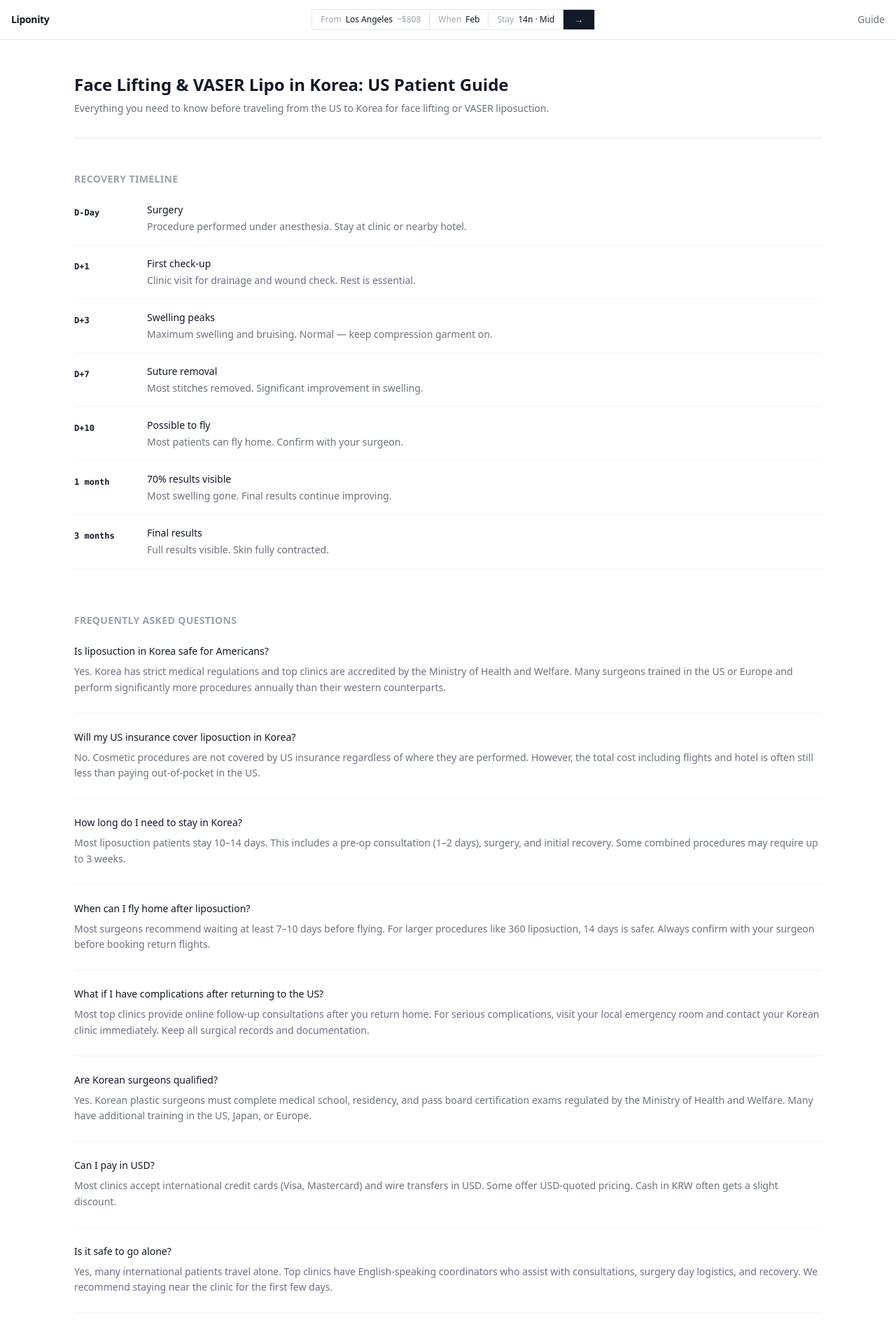
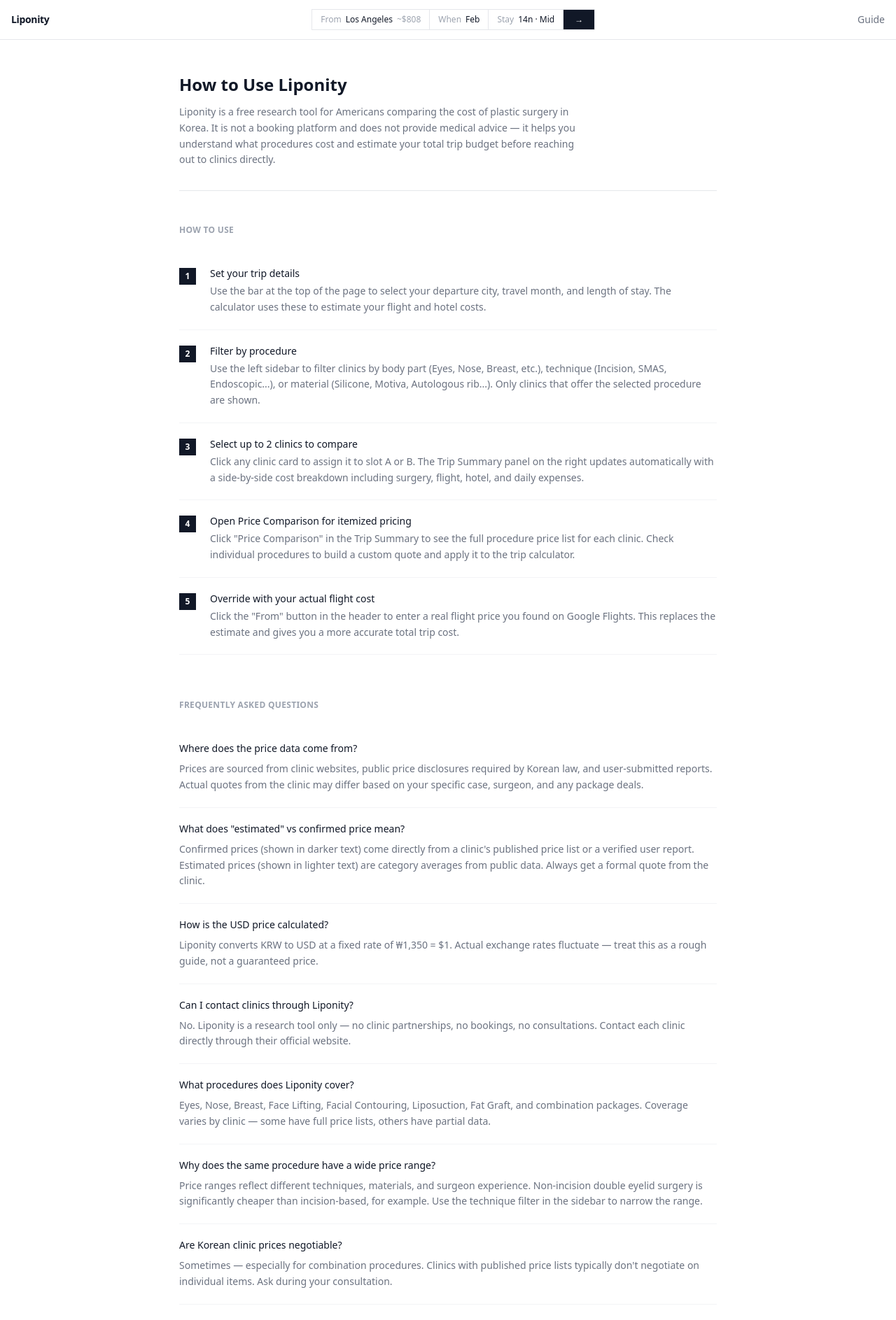
Before and after one commit to hyey00n/liponity, a Next.js app: page /guide in a window 1280 px wide. Shown: the top 1887 px of the page at 70% size. Built offline with nearby package versions, Linux system fonts and the light colour scheme.

Commit message:
20260504 최종수정

```diff
--- a/src/app/clinics/page.tsx
+++ b/src/app/clinics/page.tsx
@@ -39,8 +39,8 @@
   { label: 'Package',        value: 'Package' },
 ]
 
-const METHOD_TAGS   = ['절개', '비절개', 'SMAS', '내시경', '매몰', '눈매교정', '안검하수']
-const MATERIAL_TAGS = ['자가늑연골', '기증늑연골', '모티바', '멘토', '실리콘', '지방이식', '벨라젤']
+const METHOD_TAGS   = ['Incision', 'Non-incision', 'SMAS', 'Endoscopic', 'Buried suture', 'Epicanthoplasty', 'Ptosis correction']
+const MATERIAL_TAGS = ['Autologous rib', 'Donor rib', 'Motiva', 'Mentor', 'Silicone', 'Fat graft', 'Bellygel']
 
 const CATEGORY_TO_PROC: Record<string, string> = {
   Eyes: '눈', Nose: '코', Breast: '가슴', Lifting: '리프팅',
@@ -183,9 +183,9 @@
       const matchCat      = activeCategories.size === 0 || c.specialties.some(s => activeCategories.has(s))
       const matchSearch   = !searchQuery || c.name.toLowerCase().includes(searchQuery.toLowerCase())
       const matchMethod   = activeMethodTags.size === 0 ||
-        c.priceItems.some(item => [...activeMethodTags].some(t => item.name.includes(t)))
+        c.priceItems.some(item => [...activeMethodTags].some(t => item.name.toLowerCase().includes(t.toLowerCase())))
       const matchMaterial = activeMaterialTags.size === 0 ||
-        c.priceItems.some(item => [...activeMaterialTags].some(t => item.name.includes(t)))
+        c.priceItems.some(item => [...activeMaterialTags].some(t => item.name.toLowerCase().includes(t.toLowerCase())))
       const matchPrice    = !priceOnly || (c.priceItems?.length ?? 0) > 0
       return matchCat && matchSearch && matchMethod && matchMaterial && matchPrice
     })
@@ -447,7 +447,7 @@
           </div>
 
           {/* 부위 */}
-          <Section id="body" title="부위 (Body Part)">
+          <Section id="body" title="Body Part">
             <div className="flex flex-wrap gap-1.5">
               {BODY_PARTS.map(cat => (
                 <TagChip
@@ -461,7 +461,7 @@
           </Section>
 
           {/* 방법 */}
-          <Section id="method" title="방법 (Technique)">
+          <Section id="method" title="Technique">
             <div className="flex flex-wrap gap-1.5">
               {METHOD_TAGS.map(tag => (
                 <TagChip
@@ -475,7 +475,7 @@
           </Section>
 
           {/* 재료 */}
-          <Section id="material" title="재료 (Material)">
+          <Section id="material" title="Material">
             <div className="flex flex-wrap gap-1.5">
               {MATERIAL_TAGS.map(tag => (
                 <TagChip
@@ -489,7 +489,7 @@
           </Section>
 
           {/* 가격 */}
-          <Section id="price" title="가격 (Price)">
+          <Section id="price" title="Price">
             <label className="flex items-center gap-2 cursor-pointer">
               <div
                 onClick={() => setPriceOnly(p => !p)}
@@ -497,7 +497,7 @@
               >
                 <span className={`absolute top-0.5 w-4 h-4 bg-white rounded-full shadow transition-transform ${priceOnly ? 'translate-x-4' : 'translate-x-0.5'}`} />
               </div>
-              <span className="text-xs text-gray-700">가격 있는 곳만</span>
+              <span className="text-xs text-gray-700">With pricing only</span>
             </label>
           </Section>
         </aside>
@@ -587,12 +587,18 @@
                         </div>
                         <div className="flex-shrink-0 text-right">
                           {priceRange ? (
-                            <p className="text-xs text-gray-700 font-medium">
-                              ₩{Math.round(priceRange.min / 10000)}만
-                              {priceRange.max > priceRange.min && (
-                                <span className="text-gray-400"> ~ ₩{Math.round(priceRange.max / 10000)}만</span>
-                              )}
-                            </p>
+                            <>
+                              <p className="text-xs text-gray-700 font-medium">
+                                ${Math.round(priceRange.min / 1350).toLocaleString()}
+                                {priceRange.max > priceRange.min && (
+                                  <span className="text-gray-400"> ~ ${Math.round(priceRange.max / 1350).toLocaleString()}</span>
+                                )}
+                              </p>
+                              <p className="text-xs text-gray-400">
+                                ₩{Math.round(priceRange.min / 10000)}만
+                                {priceRange.max > priceRange.min && ` ~ ₩${Math.round(priceRange.max / 10000)}만`}
+                              </p>
+                            </>
                           ) : (
                             <span className="text-xs text-gray-300">—</span>
                           )}
--- a/src/app/guide/page.tsx
+++ b/src/app/guide/page.tsx
@@ -1,68 +1,82 @@
 import type { Metadata } from 'next'
 
 export const metadata: Metadata = {
-  title: 'Face Lifting & VASER Lipo in Korea: Complete Guide for US Patients',
+  title: 'How to Use Liponity — Korea Plastic Surgery Cost Guide',
   description:
-    'Everything Americans need to know before getting face lifting or VASER lipo in Korea. Safety, recovery timeline, cost, flights, and how to avoid fake clinics.',
+    'Learn how to use Liponity to compare Korean plastic surgery clinic prices, calculate your total trip cost, and understand what the estimates mean.',
   alternates: { canonical: 'https://www.liponity.com/guide' },
   openGraph: {
-    title: 'Face Lifting & VASER Lipo in Korea: Complete Guide for US Patients',
-    description: 'Recovery timeline, safety tips, cost breakdown, and FAQs for Americans getting face lifting or VASER lipo in Korea.',
+    title: 'How to Use Liponity — Korea Plastic Surgery Cost Guide',
+    description: 'Compare clinic prices, estimate trip costs, and understand Korean plastic surgery pricing — all in one tool.',
     url: 'https://www.liponity.com/guide',
   },
 }
 
-const FAQS = [
+const HOW_TO = [
   {
-    q: 'Is liposuction in Korea safe for Americans?',
-    a: 'Yes. Korea has strict medical regulations and top clinics are accredited by the Ministry of Health and Welfare. Many surgeons trained in the US or Europe and perform significantly more procedures annually than their western counterparts.',
+    step: '1',
+    title: 'Set your trip details',
+    desc: 'Use the bar at the top of the page to select your departure city, travel month, and length of stay. The calculator uses these to estimate your flight and hotel costs.',
   },
   {
-    q: 'Will my US insurance cover liposuction in Korea?',
-    a: 'No. Cosmetic procedures are not covered by US insurance regardless of where they are performed. However, the total cost including flights and hotel is often still less than paying out-of-pocket in the US.',
+    step: '2',
+    title: 'Filter by procedure',
+    desc: 'Use the left sidebar to filter clinics by body part (Eyes, Nose, Breast, etc.), technique (Incision, SMAS, Endoscopic...), or material (Silicone, Motiva, Autologous rib...). Only clinics that offer the selected procedure are shown.',
   },
   {
-    q: 'How long do I need to stay in Korea?',
-    a: 'Most liposuction patients stay 10–14 days. This includes a pre-op consultation (1–2 days), surgery, and initial recovery. Some combined procedures may require up to 3 weeks.',
+    step: '3',
+    title: 'Select up to 2 clinics to compare',
+    desc: 'Click any clinic card to assign it to slot A or B. The Trip Summary panel on the right updates automatically with a side-by-side cost breakdown including surgery, flight, hotel, and daily expenses.',
   },
   {
-    q: 'When can I fly home after liposuction?',
-    a: 'Most surgeons recommend waiting at least 7–10 days before flying. For larger procedures like 360 liposuction, 14 days is safer. Always confirm with your surgeon before booking return flights.',
+    step: '4',
+    title: 'Open Price Comparison for itemized pricing',
+    desc: 'Click "Price Comparison" in the Trip Summary to see the full procedure price list for each clinic. Check individual procedures to build a custom quote and apply it to the trip calculator.',
   },
   {
-    q: 'What if I have complications after returning to the US?',
-    a: 'Most top clinics provide online follow-up consultations after you return home. For serious complications, visit your local emergency room and contact your Korean clinic immediately. Keep all surgical records and documentation.',
-  },
-  {
-    q: 'Are Korean surgeons qualified?',
-    a: 'Yes. Korean plastic surgeons must complete medical school, residency, and pass board certification exams regulated by the Ministry of Health and Welfare. Many have additional training in the US, Japan, or Europe.',
-  },
-  {
-    q: 'Can I pay in USD?',
-    a: 'Most clinics accept international credit cards (Visa, Mastercard) and wire transfers in USD. Some offer USD-quoted pricing. Cash in KRW often gets a slight discount.',
-  },
-  {
-    q: 'Is it safe to go alone?',
-    a: 'Yes, many international patients travel alone. Top clinics have English-speaking coordinators who assist with consultations, surgery day logistics, and recovery. We recommend staying near the clinic for the first few days.',
-  },
-  {
-    q: 'How do I avoid ghost doctors or fake clinics?',
-    a: 'Always verify the clinic is registered with the Korean Ministry of Health and Welfare. Ask to confirm your specific surgeon before surgery. Avoid unusually low prices. Request to see before/after photos from the same surgeon.',
-  },
-  {
-    q: 'What should I bring to Korea for recovery?',
-    a: 'Comfortable loose clothing, compression garments (some clinics provide these), any regular medications, travel insurance documents, and your surgical records. A travel pillow helps on the flight home.',
+    step: '5',
+    title: 'Override with your actual flight cost',
+    desc: 'Click the "From" button in the header to enter a real flight price you found on Google Flights. This replaces the estimate and gives you a more accurate total trip cost.',
   },
 ]
 
-const TIMELINE = [
-  { day: 'D-Day',    label: 'Surgery',              desc: 'Procedure performed under anesthesia. Stay at clinic or nearby hotel.' },
-  { day: 'D+1',      label: 'First check-up',       desc: 'Clinic visit for drainage and wound check. Rest is essential.' },
-  { day: 'D+3',      label: 'Swelling peaks',       desc: 'Maximum swelling and bruising. Normal — keep compression garment on.' },
-  { day: 'D+7',      label: 'Suture removal',       desc: 'Most stitches removed. Significant improvement in swelling.' },
-  { day: 'D+10',     label: 'Possible to fly',      desc: 'Most patients can fly home. Confirm with your surgeon.' },
-  { day: '1 month',  label: '70% results visible',  desc: 'Most swelling gone. Final results continue improving.' },
-  { day: '3 months', label: 'Final results',         desc: 'Full results visible. Skin fully contracted.' },
+const FAQS = [
+  {
+    q: 'Where does the price data come from?',
+    a: 'Prices are sourced from clinic websites, public price disclosures required by Korean law, and user-submitted reports. Actual quotes from the clinic may differ based on your specific case, surgeon, and any package deals.',
+  },
+  {
+    q: 'What does "estimated" vs confirmed price mean?',
+    a: 'Confirmed prices (shown in darker text) come directly from a clinic\'s published price list or a verified user report. Estimated prices (shown in lighter text) are category averages from public data. Always get a formal quote from the clinic.',
+  },
+  {
+    q: 'How is the USD price calculated?',
+    a: 'Liponity converts KRW to USD at a fixed rate of ₩1,350 = $1. Actual exchange rates fluctuate — treat this as a rough guide, not a guaranteed price.',
+  },
+  {
+    q: 'Can I contact clinics through Liponity?',
+    a: 'No. Liponity is a research tool only — no clinic partnerships, no bookings, no consultations. Contact each clinic directly through their official website.',
+  },
+  {
+    q: 'What procedures does Liponity cover?',
+    a: 'Eyes, Nose, Breast, Face Lifting, Facial Contouring, Liposuction, Fat Graft, and combination packages. Coverage varies by clinic — some have full price lists, others have partial data.',
+  },
+  {
+    q: 'Why does the same procedure have a wide price range?',
+    a: 'Price ranges reflect different techniques, materials, and surgeon experience. Non-incision double eyelid surgery is significantly cheaper than incision-based, for example. Use the technique filter in the sidebar to narrow the range.',
+  },
+  {
+    q: 'Are Korean clinic prices negotiable?',
+    a: 'Sometimes — especially for combination procedures. Clinics with published price lists typically don\'t negotiate on individual items. Ask during your consultation.',
+  },
+  {
+    q: 'Do clinics charge a consultation fee?',
+    a: 'Most Korean clinics offer free consultations, including video calls for international patients. Some charge a fee that\'s applied toward the surgery cost if you proceed. Confirm with each clinic.',
+  },
+  {
+    q: 'How do I report a price or suggest a clinic?',
+    a: 'Hover over any procedure in the Price Comparison modal to see "Different price? Report it." To suggest a clinic, use the form at the bottom of the main page.',
+  },
 ]
 
 const faqJsonLd = {
@@ -77,36 +91,38 @@
 
 export default function GuidePage() {
   return (
-    <div className="max-w-[1100px] mx-auto px-4 py-12">
+    <div className="max-w-[800px] mx-auto px-4 py-12">
       <script
         type="application/ld+json"
         dangerouslySetInnerHTML={{ __html: JSON.stringify(faqJsonLd) }}
       />
 
-      {/* 헤더 */}
+      {/* Header */}
       <div className="mb-12 border-b border-gray-200 pb-8">
-        <h1 className="text-2xl font-semibold text-gray-900 mb-2">
-          Face Lifting &amp; VASER Lipo in Korea: US Patient Guide
+        <h1 className="text-2xl font-semibold text-gray-900 mb-3">
+          How to Use Liponity
         </h1>
-        <p className="text-sm text-gray-500">
-          Everything you need to know before traveling from the US to Korea for face lifting or VASER liposuction.
+        <p className="text-sm text-gray-500 leading-relaxed max-w-xl">
+          Liponity is a free research tool for Americans comparing the cost of plastic surgery in Korea.
+          It is not a booking platform and does not provide medical advice — it helps you understand
+          what procedures cost and estimate your total trip budget before reaching out to clinics directly.
         </p>
       </div>
 
-      {/* 회복 타임라인 */}
+      {/* How to use */}
       <section className="mb-16">
-        <h2 className="text-sm font-semibold text-gray-400 uppercase tracking-wide mb-6">
-          Recovery Timeline
+        <h2 className="text-xs font-semibold text-gray-400 uppercase tracking-wide mb-6">
+          How to use
         </h2>
-        <div className="space-y-4">
-          {TIMELINE.map((t) => (
-            <div key={t.day} className="flex gap-6 border-b border-gray-100 pb-4">
-              <div className="w-20 shrink-0">
-                <span className="text-xs font-mono font-semibold text-gray-900">{t.day}</span>
+        <div className="space-y-0">
+          {HOW_TO.map((item) => (
+            <div key={item.step} className="flex gap-5 border-b border-gray-100 py-5">
+              <div className="w-6 h-6 bg-gray-900 text-white flex items-center justify-center text-xs font-bold flex-shrink-0 mt-0.5">
+                {item.step}
               </div>
               <div>
-                <p className="text-sm font-medium text-gray-900 mb-1">{t.label}</p>
-                <p className="text-sm text-gray-500">{t.desc}</p>
+                <p className="text-sm font-medium text-gray-900 mb-1">{item.title}</p>
+                <p className="text-sm text-gray-500 leading-relaxed">{item.desc}</p>
               </div>
             </div>
           ))}
@@ -115,12 +131,12 @@
 
       {/* FAQ */}
       <section>
-        <h2 className="text-sm font-semibold text-gray-400 uppercase tracking-wide mb-6">
+        <h2 className="text-xs font-semibold text-gray-400 uppercase tracking-wide mb-6">
           Frequently Asked Questions
         </h2>
-        <div className="space-y-6">
+        <div className="space-y-0">
           {FAQS.map((faq) => (
-            <div key={faq.q} className="border-b border-gray-100 pb-6">
+            <div key={faq.q} className="border-b border-gray-100 py-5">
               <p className="text-sm font-medium text-gray-900 mb-2">{faq.q}</p>
               <p className="text-sm text-gray-500 leading-relaxed">{faq.a}</p>
             </div>
@@ -128,6 +144,9 @@
         </div>
       </section>
 
+      <p className="text-xs text-gray-400 mt-12 pt-6 border-t border-gray-100">
+        Liponity provides estimates only. All prices should be confirmed directly with the clinic. This is not medical advice.
+      </p>
     </div>
   )
 }
--- a/src/lib/sheets.ts
+++ b/src/lib/sheets.ts
@@ -30,7 +30,7 @@
 export async function getPrices() {
   const res = await sheets.spreadsheets.values.get({
     spreadsheetId: SHEET_ID,
-    range: 'price!A:H',
+    range: 'price!A:Z',
   });
   return toRows(res.data.values as string[][]);
 }
```
Also changed, not shown: src/components/ReceiptCompare.tsx (+5 -7 lines).
